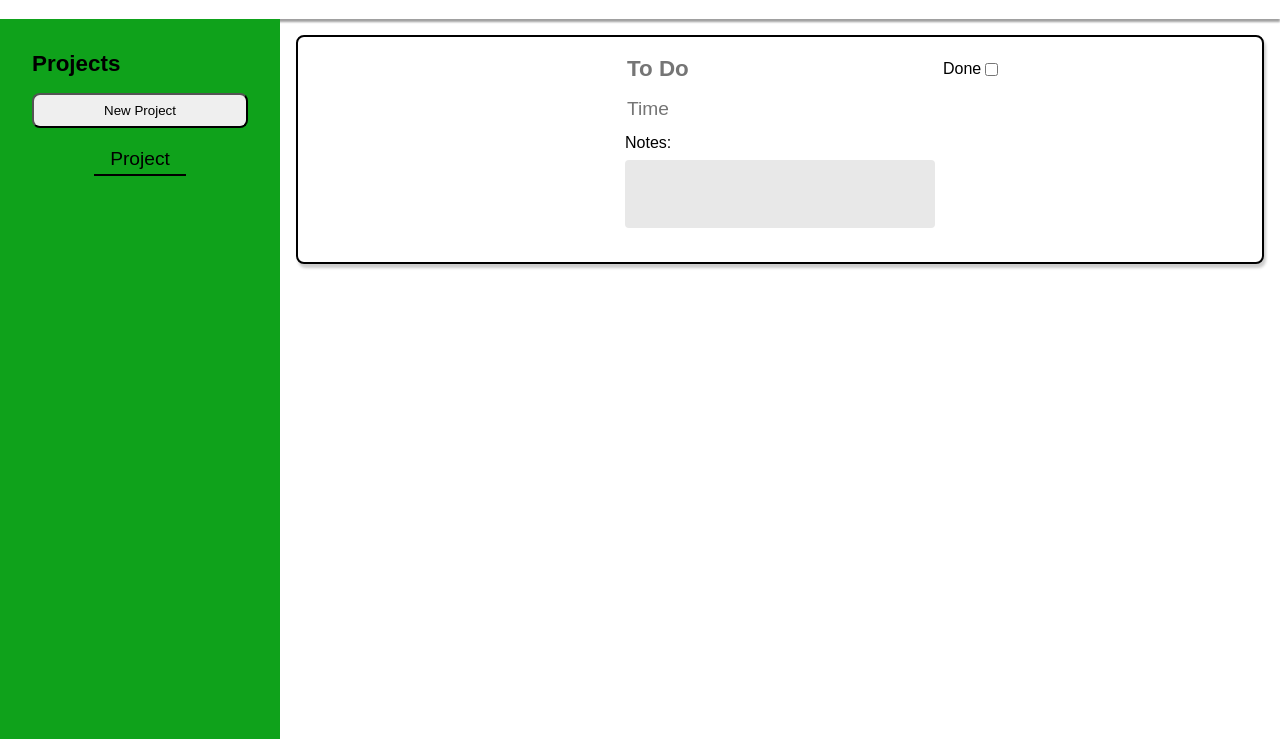
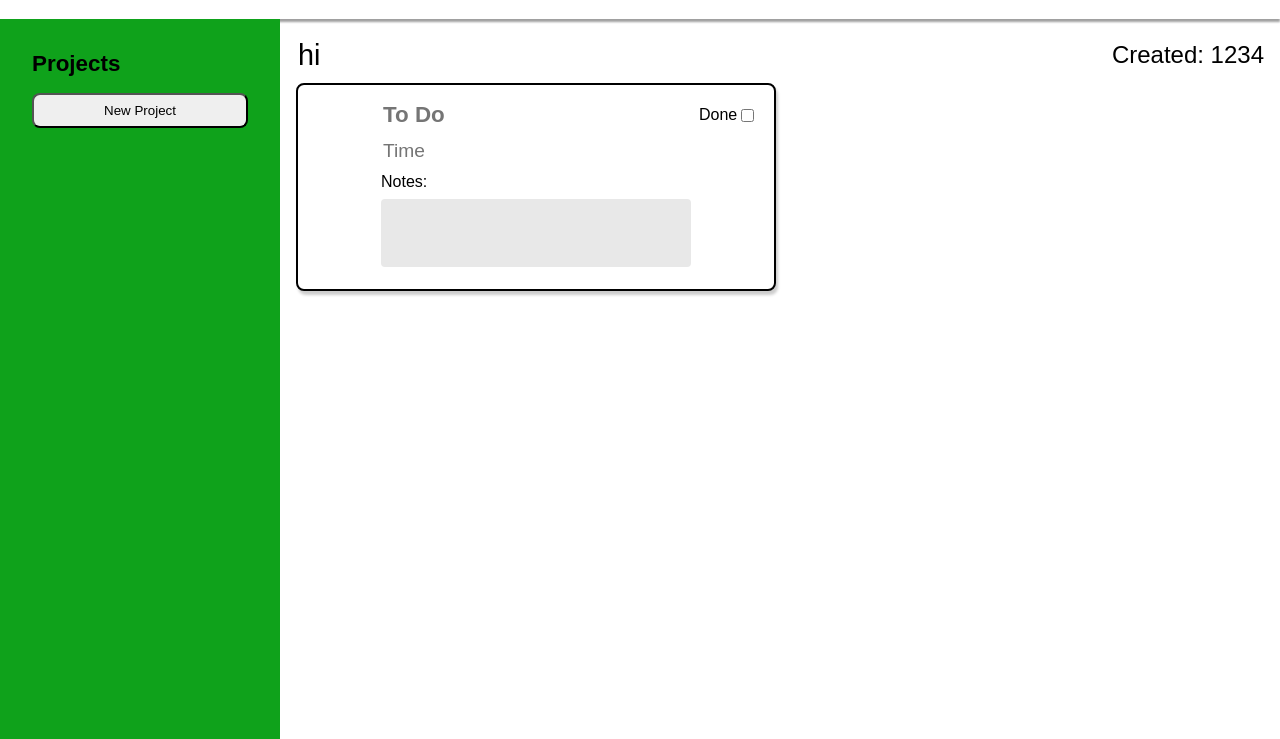
Before and after one commit to DavidOh1606/to-do-list, a website built with webpack: page src/template.html in a window 1280 px wide. Shown: the part 61-800 px from the top of the page. Built offline with nearby package versions, Linux system fonts and the light colour scheme.

Commit message:
Create project details

```diff
--- a/src/index.js
+++ b/src/index.js
@@ -5,7 +5,6 @@ const content = document.querySelector("#content");
 const projectList = document.querySelector("#projects-list");
 
 const projects = [];
-
 
 function createProject(name) {
 
@@ -98,8 +97,35 @@ function createProjectElement() {
     projectList.appendChild(listItem);
 }
 
+function createProjectDetailsElement(project) {
+
+    const projectDetails = document.createElement("div");
+    const projectTitle = document.createElement("input");
+    const projectDate = document.createElement("div");
+
+    projectDetails.classList.add("project-details");
+
+    projectTitle.type = "text";
+    projectTitle.classList.add("project-details-title");
+    projectTitle.placeholder = "Project Title";
+
+    // Edit Later
+    projectTitle.value = "hi";
+
+    projectDate.classList.add("project-details-date");
+
+    // Edit Later
+    projectDate.innerText = "Created: 1234";
+
+    projectDetails.appendChild(projectTitle);
+    projectDetails.appendChild(projectDate);
+
+    content.appendChild(projectDetails);
+}
+
+createProjectDetailsElement();
 createToDoItemElement();
-createProjectElement();
+
 
 
 const newProject = createProject("Work-out");
--- a/src/styles.css
+++ b/src/styles.css
@@ -105,8 +105,26 @@ button:hover {
 
     display: grid;
     padding: 16px;
-    grid-template: repeat(auto-fill, minmax(200px, 1fr)) / repeat(auto-fit, minmax(380px, 1fr));
+    gap: 8px;
+    grid-template: 40px repeat(auto-fill, minmax(200px, 1fr)) / repeat(auto-fit, minmax(380px, 1fr));
 
+}
+
+#content .project-details {
+    display: flex;
+    align-items: center;
+
+    grid-area: 1 / 1 / 1 / -1;
+}
+
+.project-details-title {
+    border: none;
+    font-size: 1.8rem;
+}
+
+.project-details-date {
+    margin-left: auto;
+    font-size: 1.5rem;
 }
 
 #content .card {
```
Also changed, not shown: src/template.html (+6 -0 lines).
